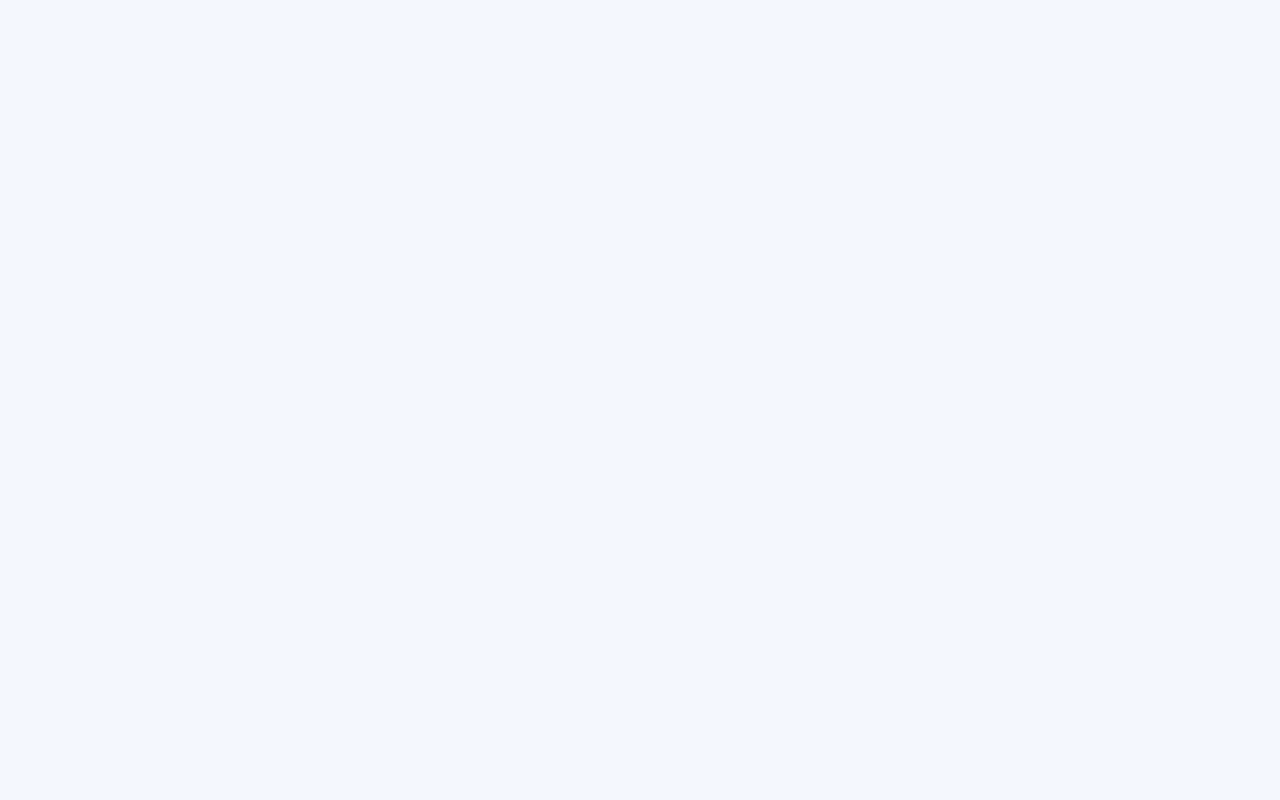
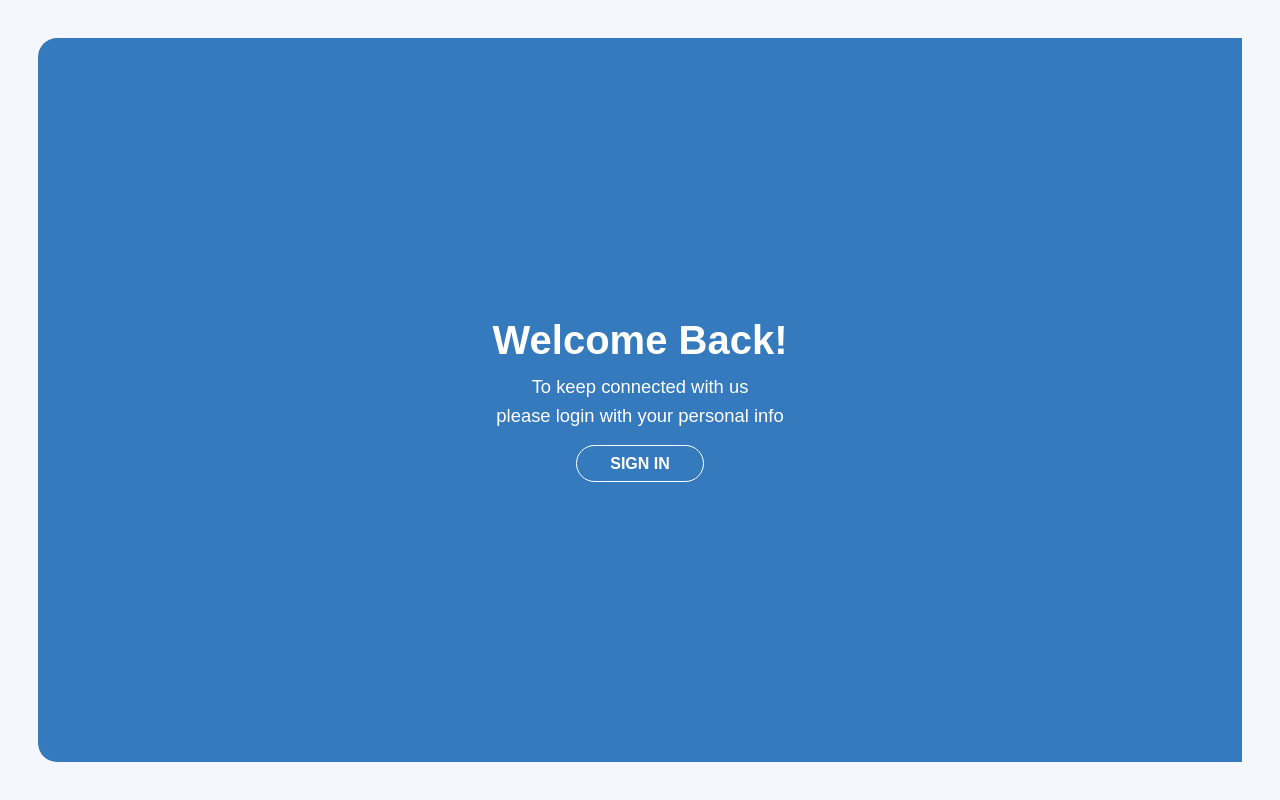
Before and after one commit to CarlosVinicios99/Task-Manager, a React (Vite) app in the folder front-end/gerenciador-de-tarefas-web/: page /welcome in a window 1280 px wide. Built offline with nearby package versions, Linux system fonts and the light colour scheme.

Commit message:
feature: criação de estilos para o componente da seção de 'Bem-vindo de volta

```diff
--- /dev/null
+++ b/front-end/gerenciador-de-tarefas-web/src/components/welcome/WelcomeBackSection.css
@@ -0,0 +1,52 @@
+.welcome-back-content {
+    background-color: #357ABD;
+    color: white;
+    width: 100%;
+    padding: 2%;
+
+    display: flex;
+    flex-direction: column;
+    align-items: center;
+    justify-content: center;
+    gap: 2%;
+
+    border-top-left-radius: 1.2rem;
+    border-bottom-left-radius: 1.2rem;
+}
+
+h1 {
+    font-size: 2.5rem;
+    font-weight: bolder;
+}
+
+.text-content {
+    display: flex;
+    flex-direction: column;
+    align-items: center;
+    justify-content: center;
+    gap: 0.4rem;
+    margin-bottom: 0.3rem;
+}
+
+.text-content p {
+    font-size: 1.15rem;
+    font-weight: 300;
+}
+
+.signin-button {
+    background-color: transparent;
+    color: white;
+    font-weight: 600;
+    font-size: 1rem;
+    border-radius: 1.5rem;
+    border: 1px solid white;
+    height: 5.5%;
+    width: 11%;
+    cursor: pointer;
+}
+
+.signin-button:hover {
+   background-color: #2865a2dc;
+   transition: 0.5s;
+   border: 1px solid #b5f8ffdc;
+}
--- a/front-end/gerenciador-de-tarefas-web/src/components/welcome/WelcomeBackSection.tsx
+++ b/front-end/gerenciador-de-tarefas-web/src/components/welcome/WelcomeBackSection.tsx
@@ -1,12 +1,14 @@
-import React from 'react'
+import "./WelcomeBackSection.css"
 
 const WelcomeBackSection = () => {
   return (
     <div className='welcome-back-content'>
         <h1>Welcome Back!</h1>
-        <p>To keep connected with us</p>
-        <p>please login with your personal info</p>
-        <button>SIGN IN</button>
+        <div className="text-content">
+          <p>To keep connected with us</p>
+          <p>please login with your personal info</p>
+        </div>
+        <button className="signin-button">SIGN IN</button>
     </div>
   )
 }
--- a/front-end/gerenciador-de-tarefas-web/src/index.css
+++ b/front-end/gerenciador-de-tarefas-web/src/index.css
@@ -1,8 +1,10 @@
+@import url('https://fonts.googleapis.com/css2?family=Open+Sans:wght@300;400;600;700;800;900&display=swap');
+
 *,
 *::before,
 *::after {
   margin: 0;
   padding: 0;
   box-sizing: border-box;
-  font-family: 'Arial', sans-serif;
+  font-family: 'Open-sans', sans-serif;
 }
--- a/front-end/gerenciador-de-tarefas-web/src/pages/welcome/Welcome.css
+++ b/front-end/gerenciador-de-tarefas-web/src/pages/welcome/Welcome.css
@@ -2,4 +2,7 @@
     height: 100vh;
     width: 100wh;
     background-color: #f4f7fd;
+    padding: 3%;
+    display: flex;
+    flex-direction: row;
 }
--- a/front-end/gerenciador-de-tarefas-web/src/pages/welcome/Welcome.tsx
+++ b/front-end/gerenciador-de-tarefas-web/src/pages/welcome/Welcome.tsx
@@ -1,9 +1,11 @@
+import WelcomeBackSection from '../../components/welcome/WelcomeBackSection';
 import './Welcome.css';
 
 const Welcome = () => {
 
   return (
     <div className="welcome-content">
+      <WelcomeBackSection/>
     </div>
   )
 
```
Also changed, not shown: front-end/gerenciador-de-tarefas-web/src/components/WelcomeBackSection.css (deleted).
